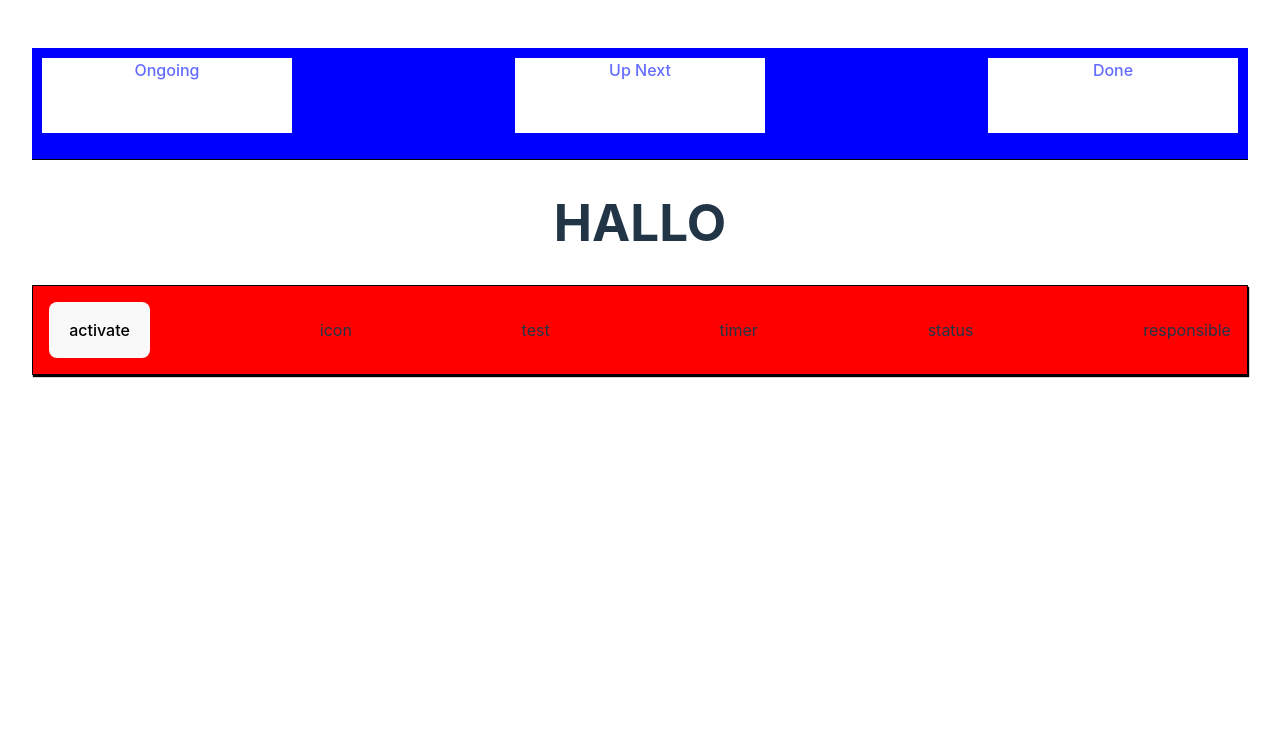
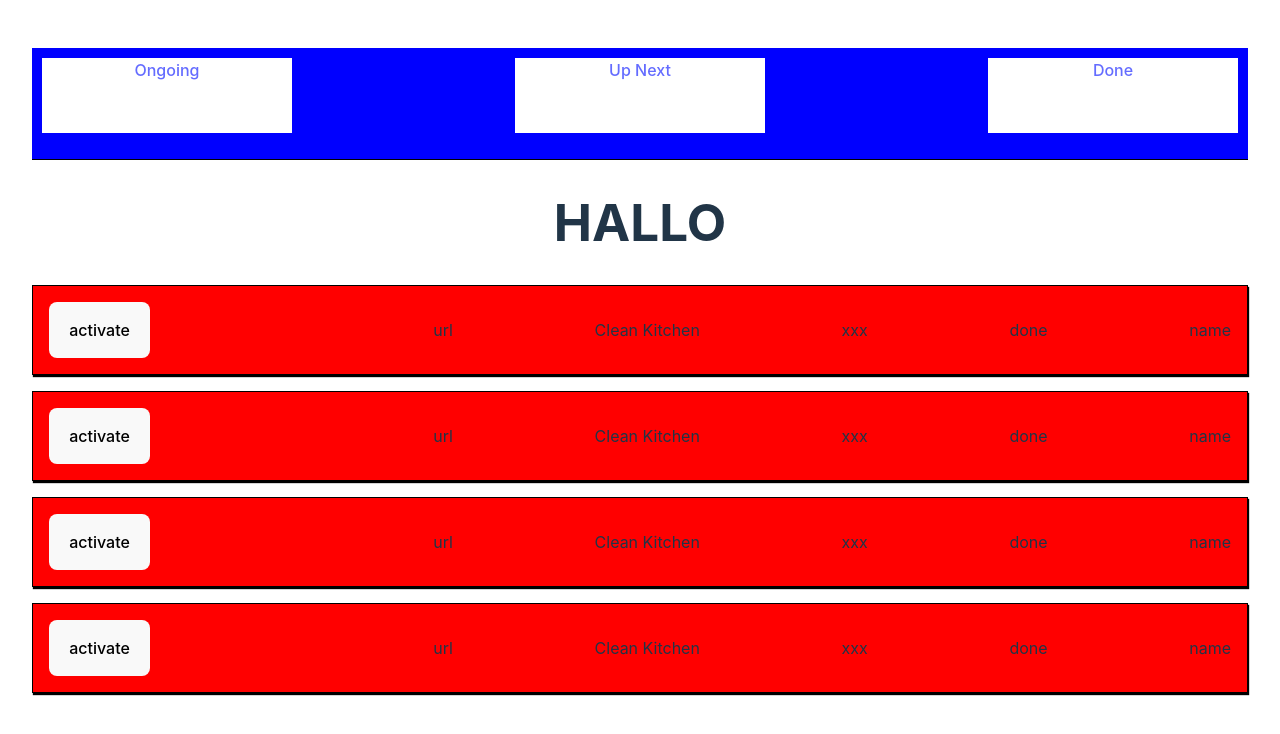
Before and after one commit to PhilippWeiss85/CleanUp, a React (Vite) app: page / in a window 1280 px wide. Shown: the top 734 px of the page. Built offline with nearby package versions, Linux system fonts and the light colour scheme.

Commit message:
add testarray

```diff
--- a/src/App.jsx
+++ b/src/App.jsx
@@ -2,13 +2,50 @@ import './App.css'
 import Task from './components/Task/Task'
 import Navigation from './components/Navigation/Navigation'
 
+
+const testArray = [
+  {
+    active: false,
+    icon: "url",
+    name: "Clean Kitchen",
+    cleanedLast: "xxx",
+    cleanedStatus: "done",
+    responsible: "name",
+    },
+    {
+      active: false,
+      icon: "url",
+      name: "Clean Kitchen",
+      cleanedLast: "xxx",
+      cleanedStatus: "done",
+      responsible: "name",
+      },
+      {
+        active: false,
+        icon: "url",
+        name: "Clean Kitchen",
+        cleanedLast: "xxx",
+        cleanedStatus: "done",
+        responsible: "name",
+        },
+        {
+          active: false,
+          icon: "url",
+          name: "Clean Kitchen",
+          cleanedLast: "xxx",
+          cleanedStatus: "done",
+          responsible: "name",
+          }
+]
+
+
 function App() {
-
   return (
     <div className="App">
       <Navigation/>
       <h1>HALLO</h1>
-      <Task></Task>
+      {testArray.map((task) => {
+      return <Task active={task.active} icon={task.icon} name={task.name} cleanedLast={task.cleanedLast} cleanedStatus={task.cleanedStatus} responsible={task.responsible}></Task>})}
     </div>
   )
 }
--- a/src/components/Task/Task.jsx
+++ b/src/components/Task/Task.jsx
@@ -1,15 +1,16 @@
 import "./Task.css"
 
-function Task () {
+function Task ({active, icon, name, cleanedLast, cleanedStatus, responsible}) {
     return (
         <section className="taskcontainer">
             <article className="taskcontainer-content ">
                 <button>activate</button>
-                <p>icon</p>
-                <p>test</p>
-                <p>timer</p>
-                <p>status</p>
-                <p>responsible</p>
+                <p>{active}</p>
+                <p>{icon}</p>
+                <p>{name}</p>
+                <p>{cleanedLast}</p>
+                <p>{cleanedStatus}</p>
+                <p>{responsible}</p>
             </article>
         </section>
     );
```
